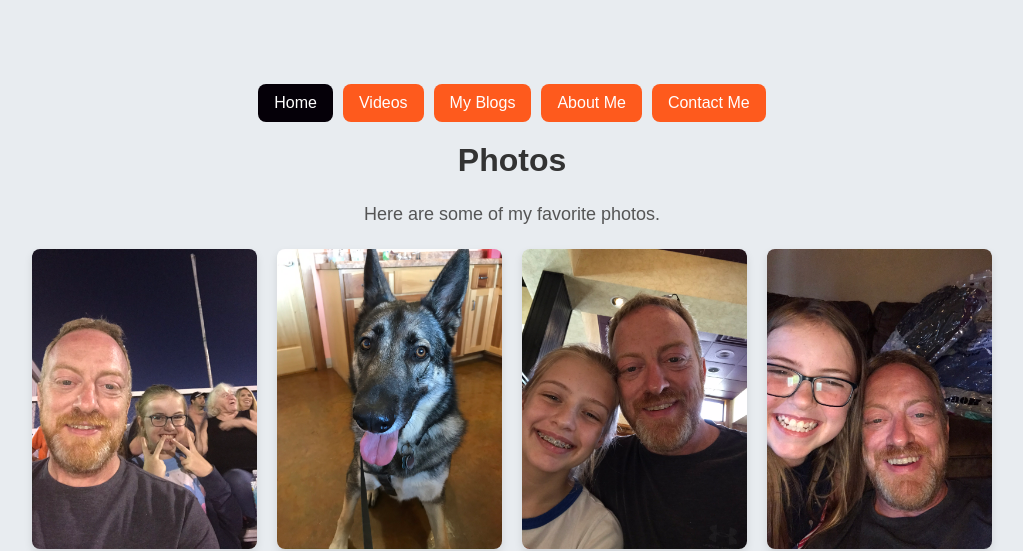
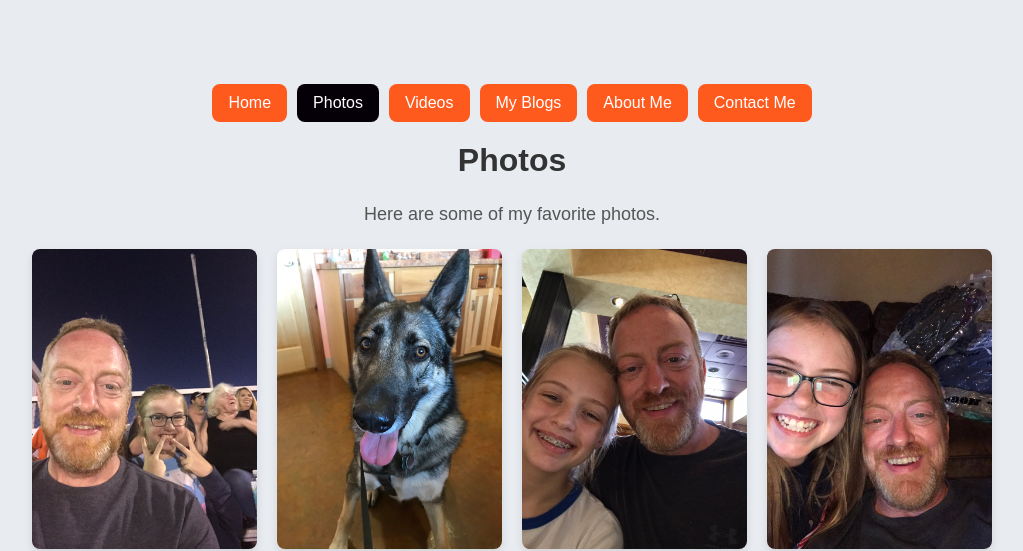
Before and after one commit to ghoaks1-crypto/gary-hoaks-website, a plain HTML site: page photos.html in a window 1280 px wide. Shown: the top 551 px of the page, without its empty margins (128-1151 px from the left). Drawn offline with Linux system fonts and the light colour scheme.

Commit message:
Update photos.html

```diff
--- a/photos.html
+++ b/photos.html
@@ -82,11 +82,12 @@
   </style>
 </head>
 <body>
-    <div class="top-links">
-    <button2 onclick="window.location.href='index.html'">Home</button2>
+  <div class="top-links">
+    <button onclick="window.location.href='index.html'">Home</button>
+    <button2 onclick="window.location.href='photos.html'">Photos</button2>
     <button onclick="window.location.href='videos.html'">Videos</button>
     <button onclick="window.location.href='blogs.html'">My Blogs</button>
-    <button onclick="window.location.href='About.html'">About Me</button>
+    <button onclick="window.location.href='about.html'">About Me</button>
     <button onclick="window.location.href='contact.html'">Contact Me</button>
   </div>
 
```
